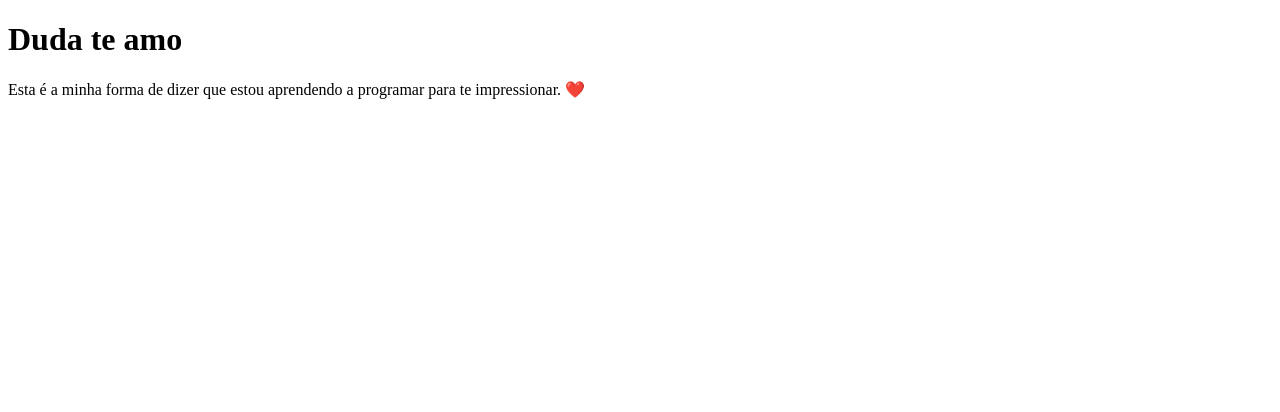
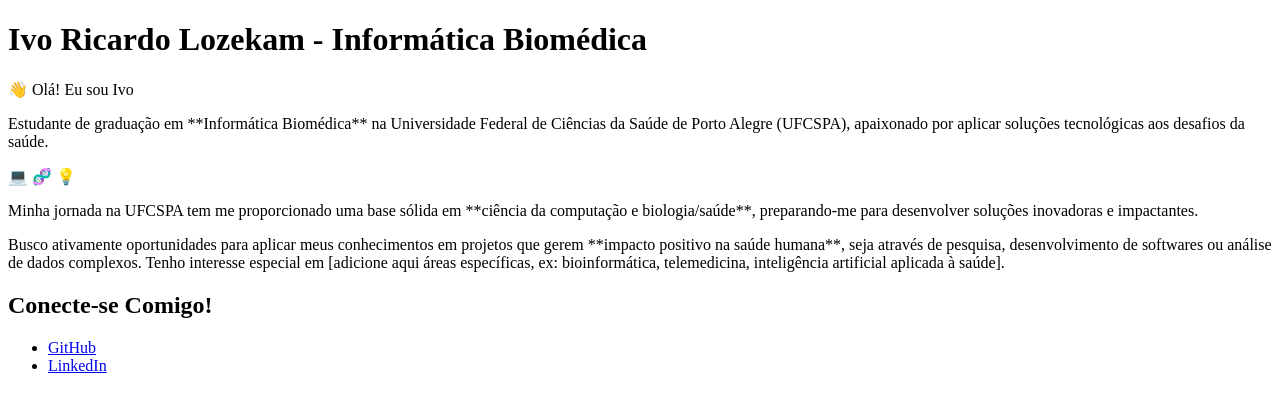
Before and after one commit to ivolzkm/ivolzkm, a Next.js app: page / in a window 1280 px wide. Shown: the top 412 px of the page. Built offline with nearby package versions, Linux system fonts and the light colour scheme.

Commit message:
Update index.js

```diff
--- a/pages/index.js
+++ b/pages/index.js
@@ -1,10 +1,46 @@
+function Home() {
+  const githubLink = "https://github.com/SEU_USUARIO_GITHUB"; // Substitua pelo seu usuário do GitHub
+  const linkedinLink = "https://www.linkedin.com/in/SEU_PERFIL_LINKEDIN"; // Substitua pelo seu perfil do LinkedIn
+
+  return (
+    <div className="home-container"> {/* Adicionei uma div para estilização futura */}
+      <h1>Ivo Ricardo Lozekam - Informática Biomédica</h1>
+
+      <p className="greeting">👋 Olá! Eu sou Ivo</p>
+
+      <p>
+        Estudante de graduação em **Informática Biomédica** na Universidade Federal de Ciências da Saúde de Porto Alegre (UFCSPA), apaixonado por aplicar soluções tecnológicas aos desafios da saúde.
+      </p>
+
+      <div className="icons">
+        <span>💻</span> <span>🧬</span> <span>💡</span>
+      </div>
+
+      <p>
+        Minha jornada na UFCSPA tem me proporcionado uma base sólida em **ciência da computação e biologia/saúde**, preparando-me para desenvolver soluções inovadoras e impactantes.
+      </p>
+
+      <p>
+        Busco ativamente oportunidades para aplicar meus conhecimentos em projetos que gerem **impacto positivo na saúde humana**, seja através de pesquisa, desenvolvimento de softwares ou análise de dados complexos. Tenho interesse especial em [adicione aqui áreas específicas, ex: bioinformática, telemedicina, inteligência artificial aplicada à saúde].
+      </p>
+
+      <div className="social-links">
+        <h2>Conecte-se Comigo!</h2>
+        <ul>
+          <li>
+            <a href={githubLink} target="_blank" rel="noopener noreferrer">
+              GitHub
+            </a>
+          </li>
+          <li>
+            <a href={linkedinLink} target="_blank" rel="noopener noreferrer">
+              LinkedIn
+            </a>
+          </li>
+        </ul>
+      </div>
 
 
-function Home() {
-  return (
-    <div className="container">
-      <h1 className="main-message">Duda te amo</h1>
-      <p className="sub-message">Esta é a minha forma de dizer que estou aprendendo a programar para te impressionar. ❤️</p>
     </div>
   );
 }
```
